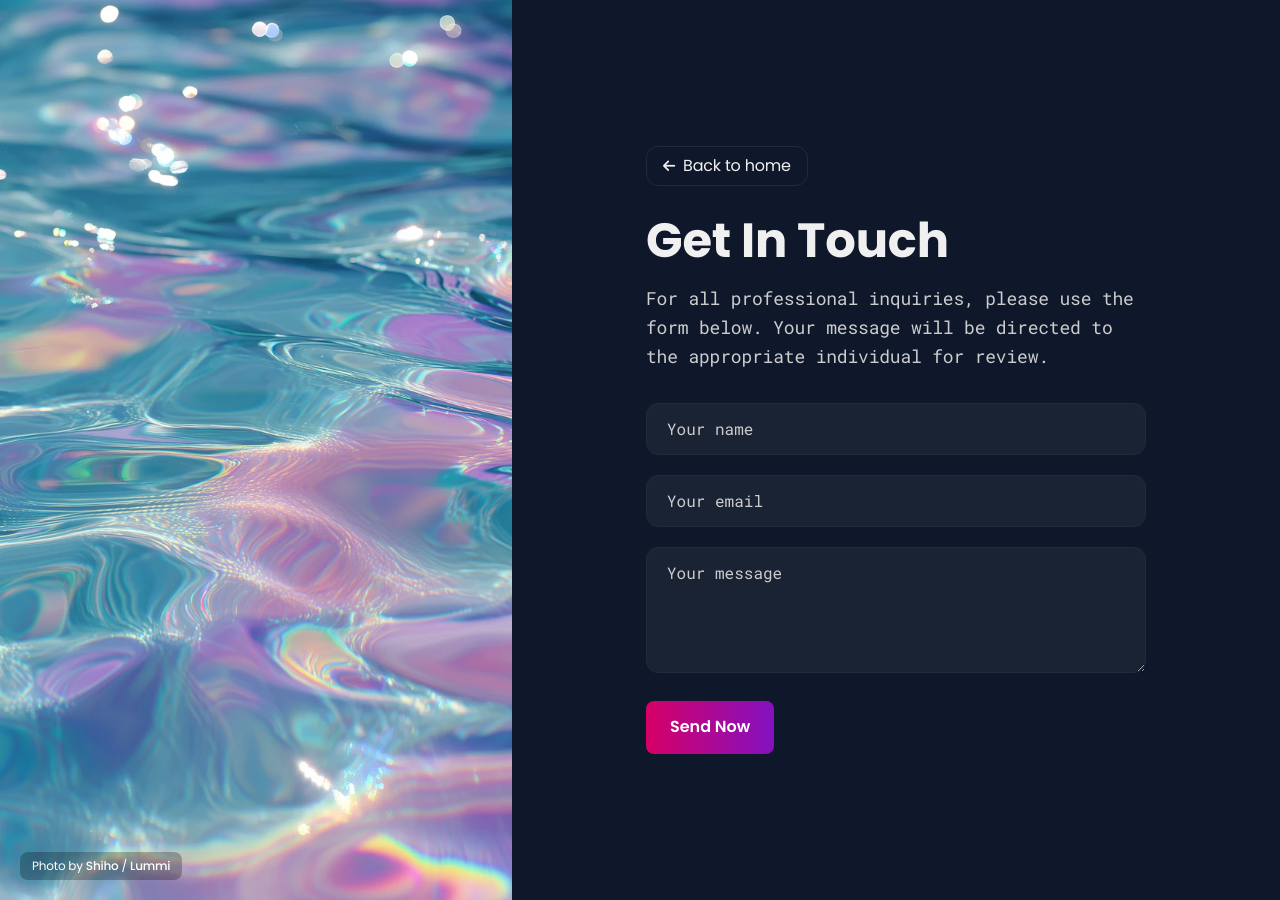
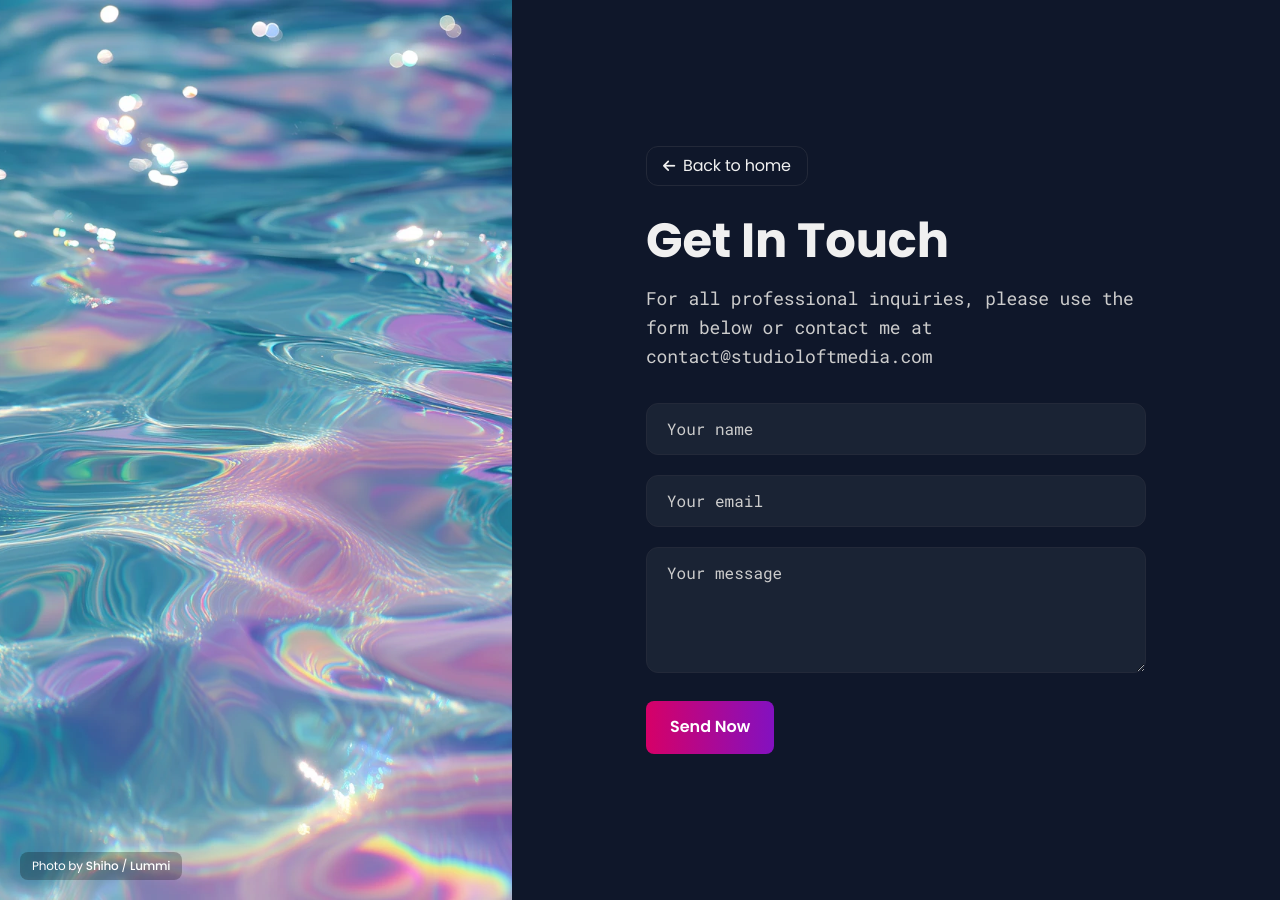
Before and after one commit to studioloft/studioloft.github.io, a Jekyll site: the page built from _pages/contact.md, in a window 1280 px wide. Built offline with Jekyll 4.4.1, drawn with Linux system fonts in a browser that asks for light colours.

Commit message:
contact update

```diff
--- a/_pages/contact.md
+++ b/_pages/contact.md
@@ -1,7 +1,7 @@
 ---
 layout: contact
 title: Get In Touch
-description: For all professional inquiries, please use the form below. Your message will be directed to the appropriate individual for review.
+description: For all professional inquiries, please use the form below or contact me at <br> contact@studioloftmedia.com
 permalink: /contact/
 image: '/images/stock/water.webp'
 image_caption: 'Photo by [Shiho](https://www.lummi.ai/creator/ms.designs.0711-fcesu) / [Lummi](https://www.lummi.ai/)'
```
